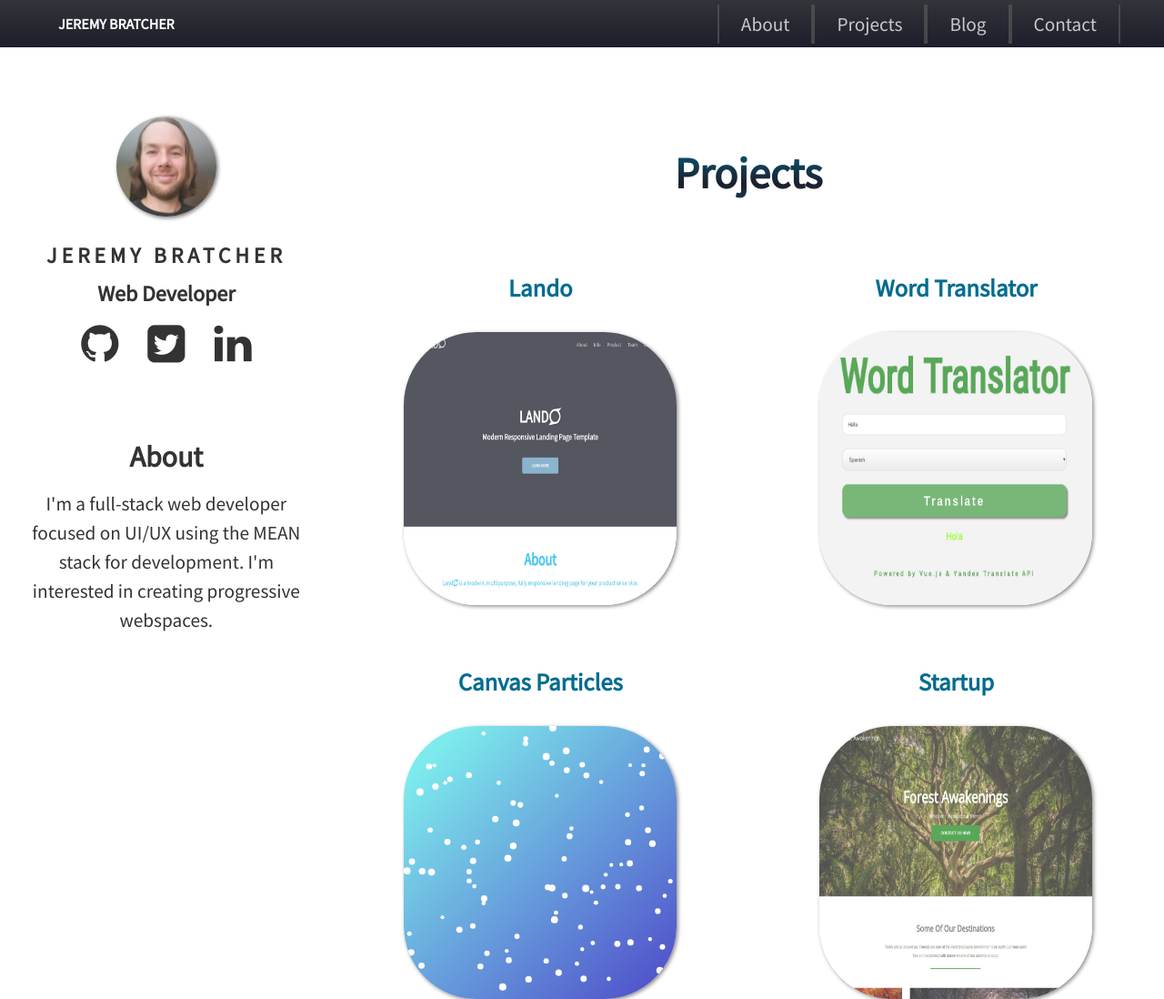
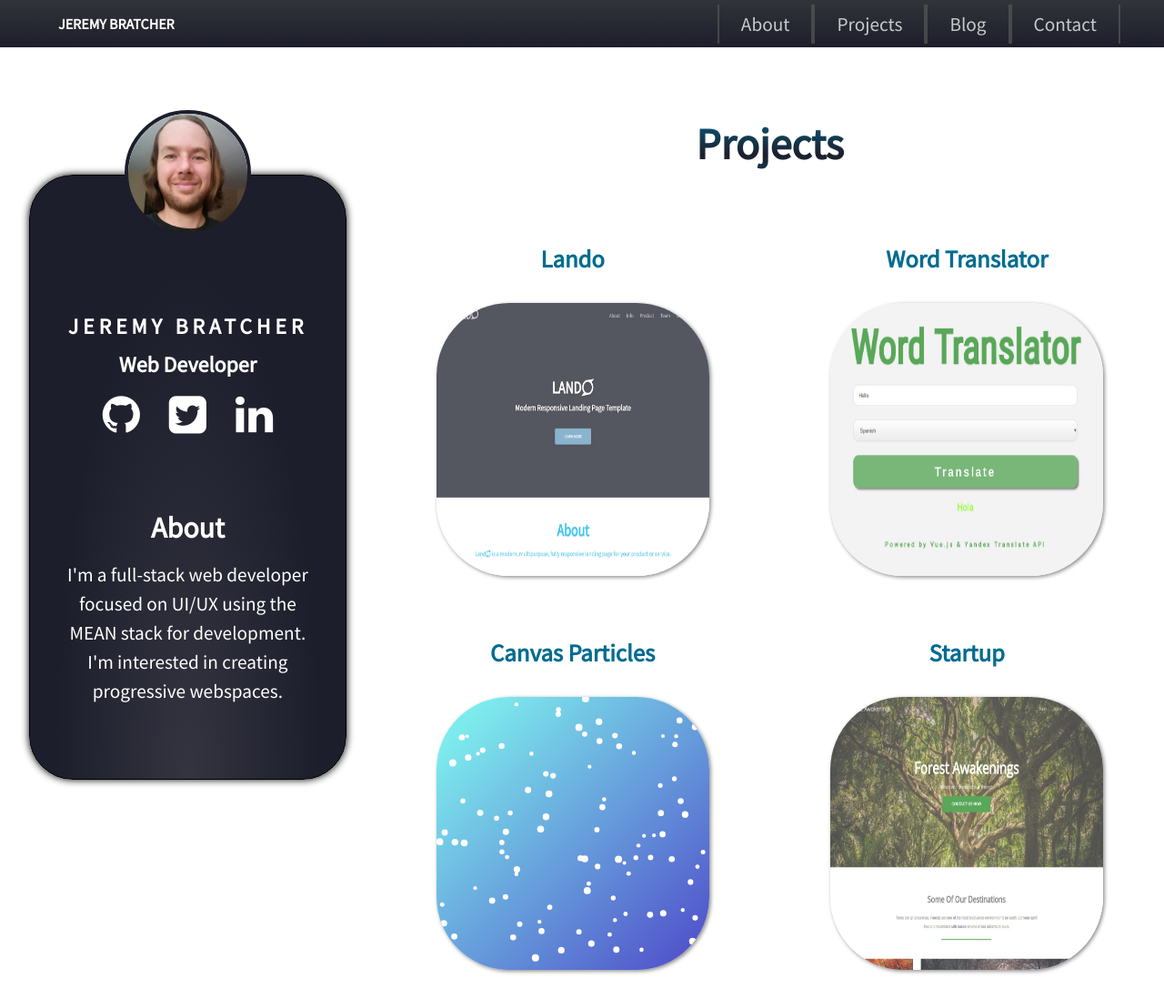
Before and after one commit to jbratcher/jbratcher.github.io, a website: page index.html in a window 1280 px wide. Shown: the top 1098 px of the page at 91% size. Drawn offline with Linux system fonts and the light colour scheme; files whose address does not match are found by name; a web font is replaced by a local one.

Commit message:
added card to about section

```diff
--- a/src/scss/styles.scss
+++ b/src/scss/styles.scss
@@ -5,6 +5,7 @@ $secondary-color: #006C90;
 $tertiary-color: #1d1e2b;
 $tert-opac: rgba(29,30,43, 0.7);
 $header-bg: linear-gradient(to bottom, rgba(49,52,57,1) 0%, $tertiary-color 100%);
+$primary-bg: radial-gradient(at center bottom, #333440 0%, $tertiary-color 60%);
 $font-sans: 'Source Sans Pro', sans-serif;
 $font-serif: 'Source Serif Pro', serif;
 
@@ -184,7 +185,7 @@ header {
 main {
     display: flex;
     justify-content: space-around;
-    padding: 8rem 0 5rem;
+    padding: 6rem 0 5rem;
 }
 
 // Bio
@@ -199,7 +200,6 @@ main {
         text-transform: uppercase;
         letter-spacing: 0.3rem;
         padding: 0.7rem 0;
-        margin: 1rem 1rem 0;
     }
 
     h3 {
@@ -207,22 +207,18 @@ main {
     }
 
     img {
-        width: 30%;
+        position: relative;
+        top: -4.5rem;
+        display: flex;
+        width: 40%;
+        opacity: 1;
+        border: 0.25rem solid $tertiary-color;
         border-radius: 50%;
-        display: flex;
         transition: 0.5s ease-in-out;
-        opacity: 0.85;
-        -webkit-box-shadow: 3px 3px 4px #636363;
-        -moz-box-shadow: 3px 3px 4px #636363;
-        box-shadow: 0.1rem 0.1rem 0.25rem #636363;
     }
 
     img:hover {
         transform: scale(1.1);
-        opacity: 1;
-        -webkit-box-shadow: 3px 3px 4px #636363;
-        -moz-box-shadow: 3px 3px 4px #636363;
-        box-shadow: 0.5rem 0.5rem 1rem #636363;
     }
 
 }
@@ -231,12 +227,20 @@ main {
 
 #sidebar {
 
+    background: $primary-bg;
+    color: #fff;
     display: flex;
     flex-flow: column nowrap;
     align-items: center;
     flex: 2;
-    color: #333;
     text-align: center;
+    border: 0.0625rem solid #000;
+    border-radius: 3rem;
+    margin: 6rem 2rem 0;
+    height: 55%;
+    -webkit-box-shadow: 0 0 8px #000;
+    -moz-box-shadow: 0 0 8px #000;
+    box-shadow: 0 0 0.5rem #000;
 
     ul {
         display: flex;
@@ -247,13 +251,13 @@ main {
     }
 
     i.fa {
-        color: #333;
+        color: #fff;
         transition: 0.5s ease-in-out;
     }
 
     i.fa:hover {
         color: $primary-color;
-        transform: scale(1.5);
+        transform: scale(1.3);
     }
 
 }
@@ -263,7 +267,7 @@ main {
 #about {
     display: flex;
     flex-flow: column nowrap;
-    padding-top: 4rem;
+    padding: 4rem 0;
 
     h3 {
         font-size: 2rem;
```
Also changed, not shown: src/css/styles.css.
